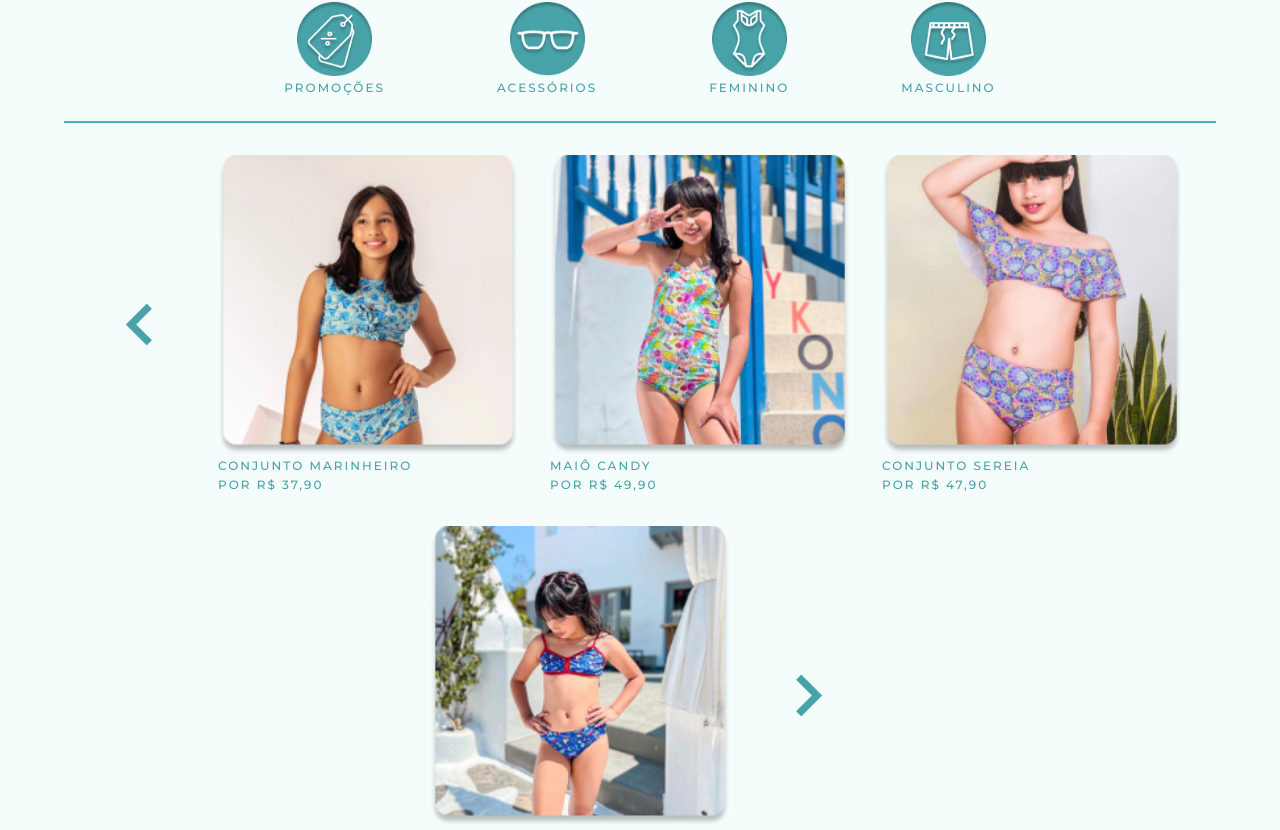
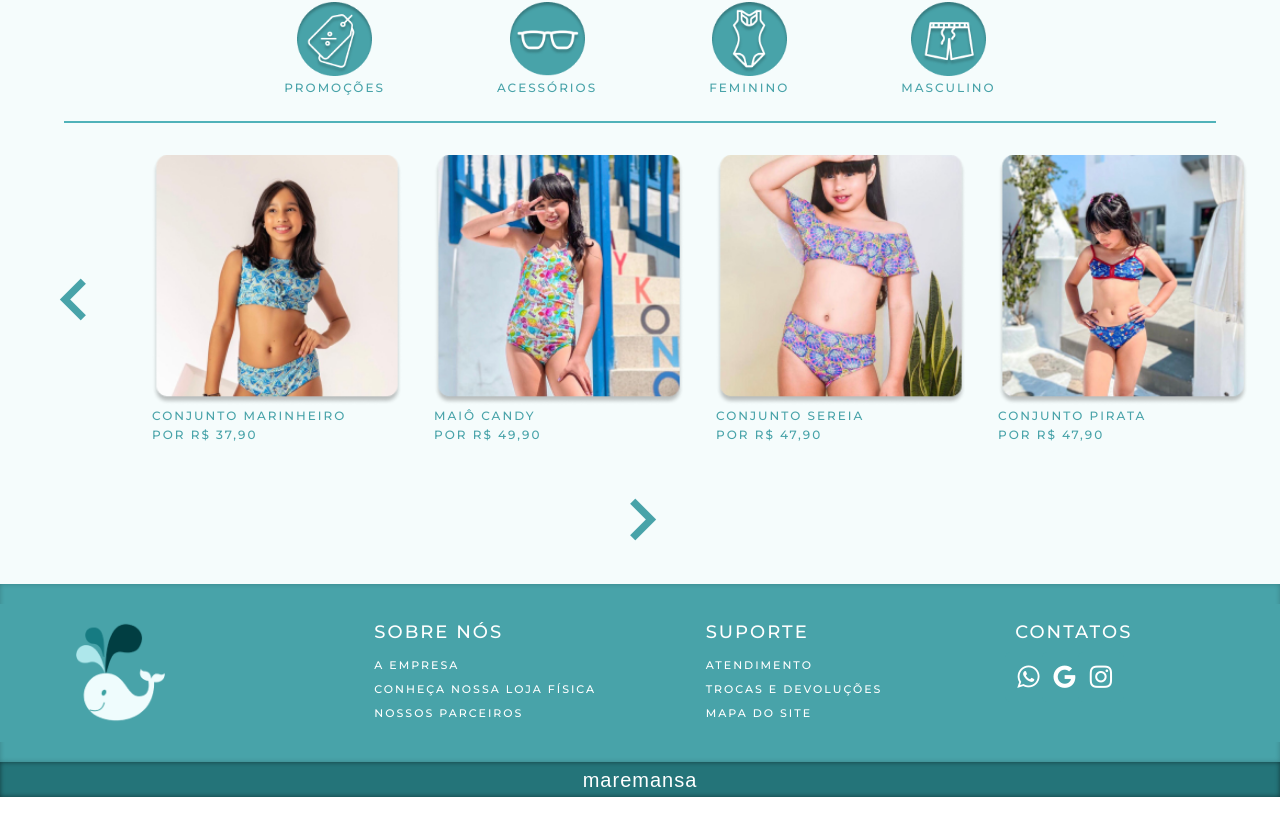
Before and after one commit to Destiny-Corporation/Maremansa-kids, a React (Vite) app in the folder ReactRouters/: page / in a window 1280 px wide. Shown: the part 588-1418 px from the top of the page. After the commit the page ends 1385 px from the top, so only its background shows below. Built offline with nearby package versions, Linux system fonts and the light colour scheme; a web font is replaced by a local one.

Commit message:
Att Home and Protected routes

```diff
--- a/ReactRouters/src/routes/Home.jsx
+++ b/ReactRouters/src/routes/Home.jsx
@@ -155,9 +155,9 @@ const Home = () => {
 
       <hr size="1" />
 
-      <div className="container-clothes">
+      <div className="container-clothes-main">
         <i className="bx bx-chevron-left" style={{ color: "#48A3A9" }}></i>
-        <div className="clothes">
+        <div className="clothes-main">
           <Link to="/product">
             <img src="/assets/model-1.png" alt="" />
           </Link>
@@ -167,19 +167,19 @@ const Home = () => {
           <h6 className="text-card">POR R$ 37,90</h6>
         </div>
 
-        <div className="clothes">
+        <div className="clothes-main">
           <img src="/assets/model-2.png" alt="" />
           <h6 className="text-card">MAIÔ CANDY</h6>
           <h6 className="text-card">POR R$ 49,90</h6>
         </div>
 
-        <div className="clothes">
+        <div className="clothes-main">
           <img src="/assets/model-3.png" alt="" />
           <h6 className="text-card">CONJUNTO SEREIA</h6>
           <h6 className="text-card">POR R$ 47,90</h6>
         </div>
 
-        <div className="clothes">
+        <div className="clothes-main">
           <img src="/assets/model-4.png" alt="" />
           <h6 className="text-card">CONJUNTO PIRATA</h6>
           <h6 className="text-card">POR R$ 47,90</h6>
--- a/ReactRouters/src/routes/Product.jsx
+++ b/ReactRouters/src/routes/Product.jsx
@@ -36,7 +36,7 @@ const Cart = () => {
           </a>
         </div>
       </header>
-      <h1>Carrinho de compras</h1>
+      <h1>TELA DE PRODUTO</h1>
 
       <footer>
         <section className="footer-section">
@@ -60,33 +60,21 @@ const Cart = () => {
           <div className="footer-section-div">
             <h3>SUPORTE</h3>
             <li>
-              <a href="#">
                 <Link to="/services">ATENDIMENTO</Link>
-              </a>
             </li>
             <li>
-              <a href="#">
                 <Link to="/exchanges">TROCAS E DEVOLUÇÕES</Link>
-              </a>
             </li>
             <li>
-              <a href="#">
                 <Link to="/sitemap">MAPA DO SITE</Link>
-              </a>
             </li>
           </div>
 
           <div className="footer-section-div">
             <h3>CONTATOS</h3>
-            <a href="#">
               <i className="fa fa-whatsapp"></i>
-            </a>
-            <a href="#">
               <i className="fa fa-google"></i>
-            </a>
-            <a href="#">
               <i className="fa fa-instagram"></i>
-            </a>
           </div>
         </section>
       </footer>
--- a/ReactRouters/src/routes/Protected.jsx
+++ b/ReactRouters/src/routes/Protected.jsx
@@ -169,9 +169,9 @@ const Protected = () => {
                 <h6>MASCULINO</h6>
               </Link>
             </div>
-          </div><hr size="1" /><div className="container-clothes">
+          </div><hr size="1" /><div className="container-clothes-main">
             <i className="bx bx-chevron-left" style={{ color: "#48A3A9" }}></i>
-            <div className="clothes">
+            <div className="clothes-main">
               <Link to="/product">
                 <img src="/assets/model-1.png" alt="" />
               </Link>
@@ -181,19 +181,19 @@ const Protected = () => {
               <h6 className="text-card">POR R$ 37,90</h6>
             </div>
 
-            <div className="clothes">
+            <div className="clothes-main">
               <img src="/assets/model-2.png" alt="" />
               <h6 className="text-card">MAIÔ CANDY</h6>
               <h6 className="text-card">POR R$ 49,90</h6>
             </div>
 
-            <div className="clothes">
+            <div className="clothes-main">
               <img src="/assets/model-3.png" alt="" />
               <h6 className="text-card">CONJUNTO SEREIA</h6>
               <h6 className="text-card">POR R$ 47,90</h6>
             </div>
 
-            <div className="clothes">
+            <div className="clothes-main">
               <img src="/assets/model-4.png" alt="" />
               <h6 className="text-card">CONJUNTO PIRATA</h6>
               <h6 className="text-card">POR R$ 47,90</h6>
--- a/ReactRouters/src/styles/Home.css
+++ b/ReactRouters/src/styles/Home.css
@@ -104,6 +104,7 @@ body {
   transition: background-color 0.3s ease;
   font-size: 14px;
 }
+
 
 .search-container:hover {
   background-color: #bdd6d6;
@@ -278,6 +279,26 @@ hr {
     height: auto;
 }
 
+.container-clothes-main {
+  display: flex;
+  flex-wrap: wrap;
+  justify-content: center;
+  gap: 2rem;
+  align-items: center;
+  margin-top: 2rem;
+}
+
+.container-clothes-main img:hover {
+  transform: scale(0.9) translateY(-5px);
+  cursor: pointer;
+  transition: 0.3s;
+}
+
+.clothes-main img{
+    width: 250px;
+    height: auto;
+}
+
 footer {
     position: static;
     bottom: 0;
```
